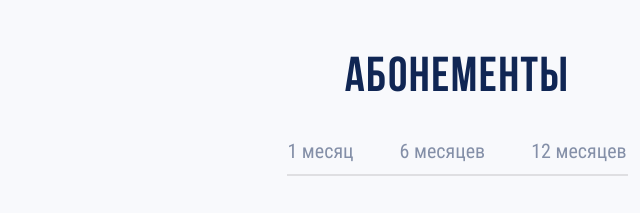
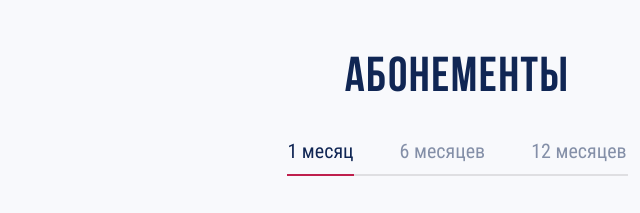
Before and after one commit to Nest1k/Fitness, a website: page source/index.html in a window 1280 px wide. Shown: the part 1480-1693 px from the top of the page, 183-823 px from the left. Drawn offline with nearby package versions, Linux system fonts and the light colour scheme; files that its build step writes are made by us from their sources.

Commit message:
поправил

```diff
--- a/source/sass/block/membership.scss
+++ b/source/sass/block/membership.scss
@@ -102,7 +102,7 @@
     }
   }
   input {
-    :checked+label {
+    &:checked+label {
       color: #102654;
       border-bottom: 2px solid #D10A42;
     }
```
Also changed, not shown: build/css/style.min.css, 1 other file.
